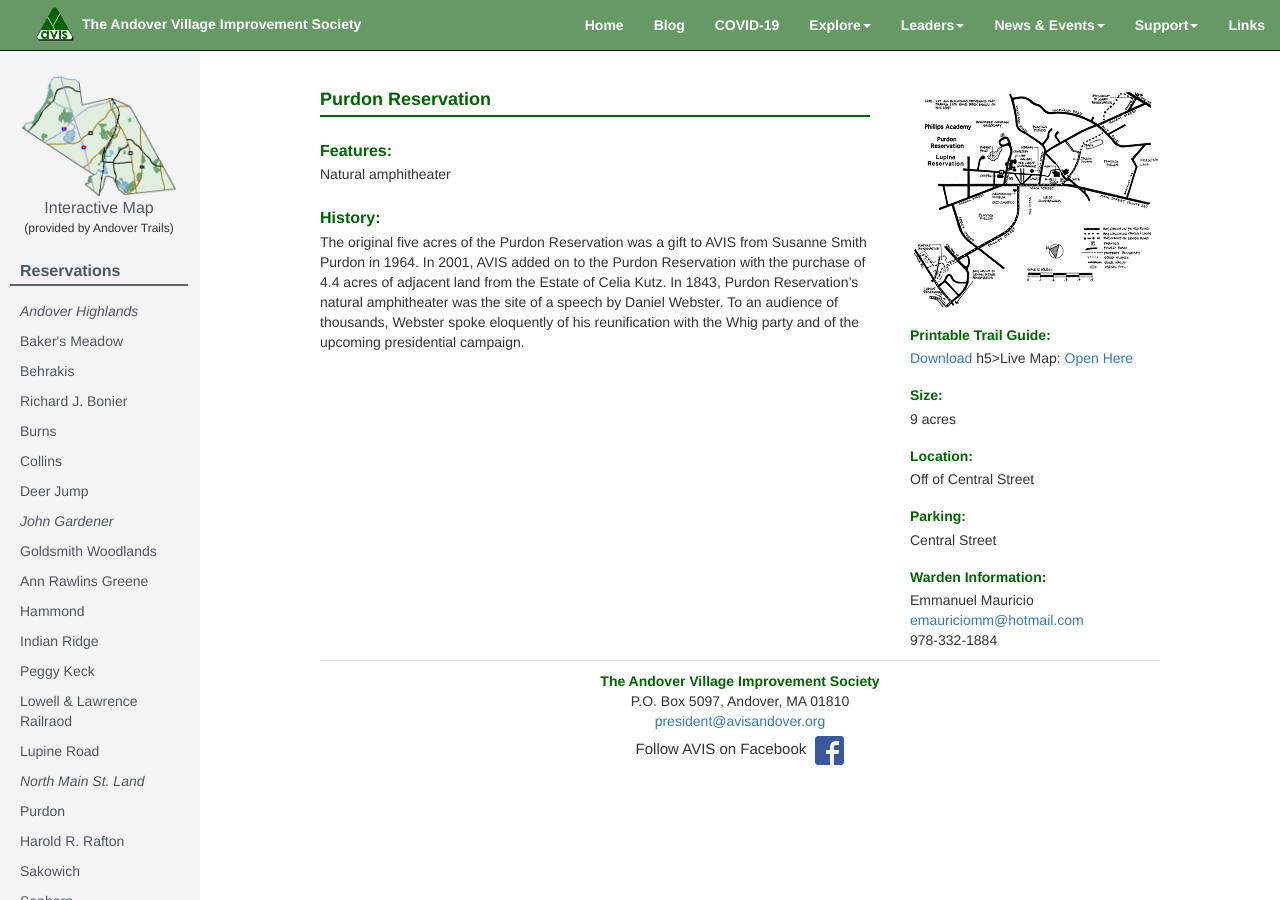
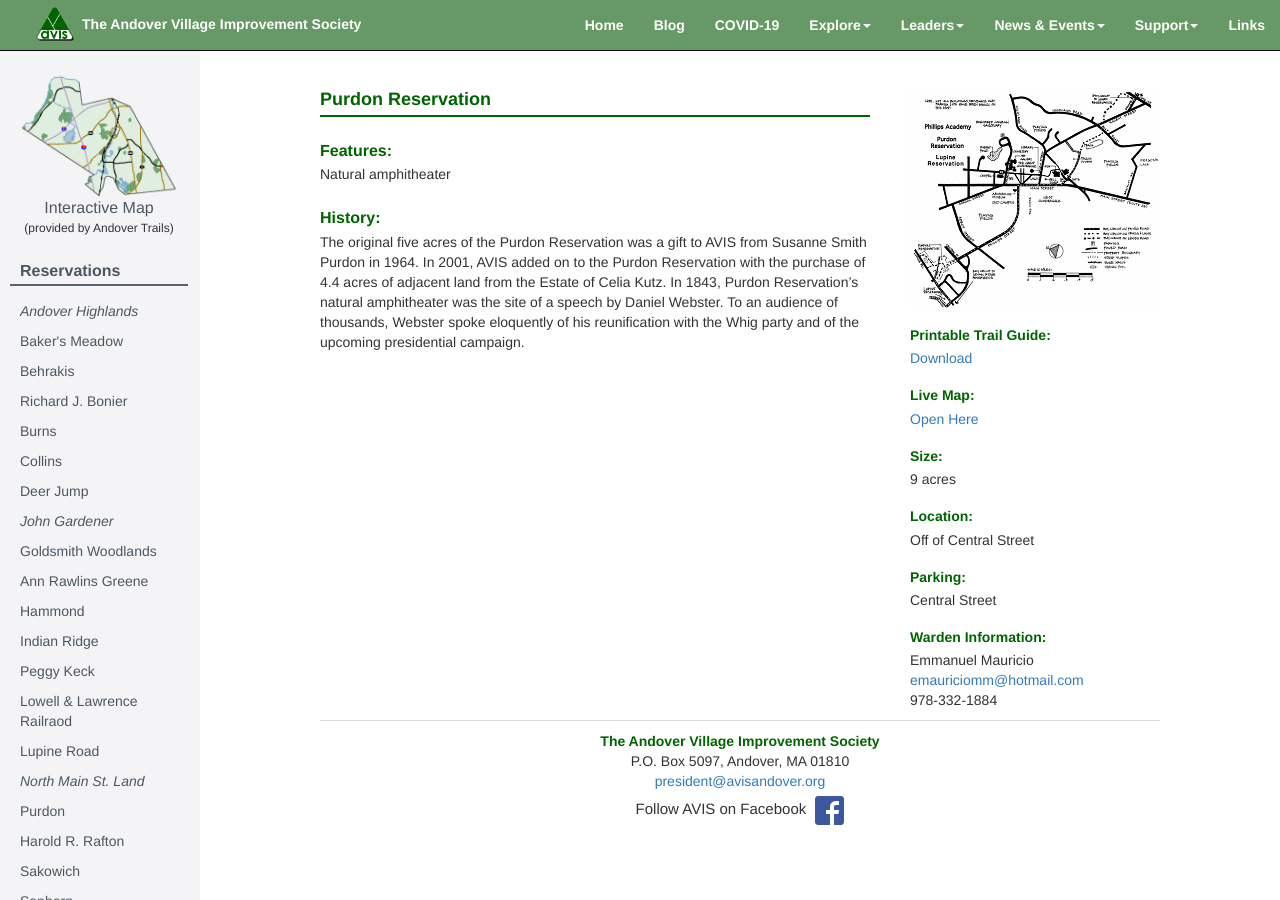
Before and after one commit to avisandover/avis-website, a Jekyll site: the page built from purdon.html, in a window 1280 px wide. Built offline with Jekyll 4.4.1, drawn with Linux system fonts in a browser that asks for light colours.

Commit message:
Fixed syntax for h5

```diff
--- a/purdon.html
+++ b/purdon.html
@@ -28,7 +28,7 @@
   <h5>Printable Trail Guide: </h5>
   <a href="/assets/maps/PurdonLupine-Guide.pdf" target="_blank">Download</a>
 
-  h5>Live Map: </h5>
+  <h5>Live Map: </h5>
   <a href="https://arcg.is/0GbL8z0" target="_blank">Open Here</a>
 
   <h5>Size:</h5>
```
